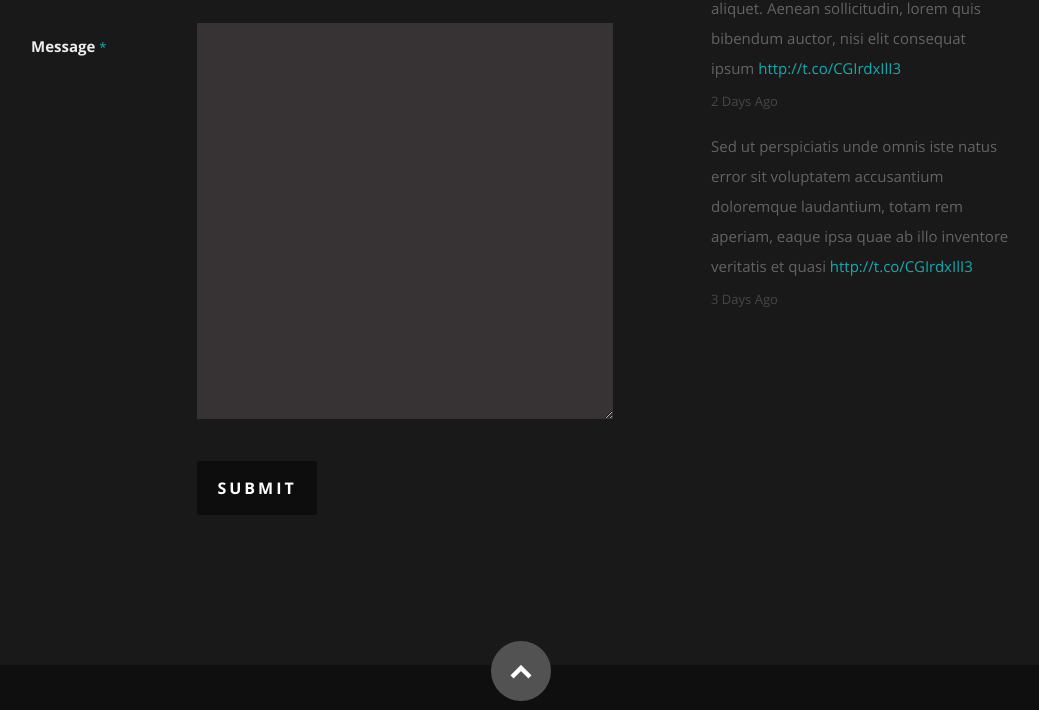
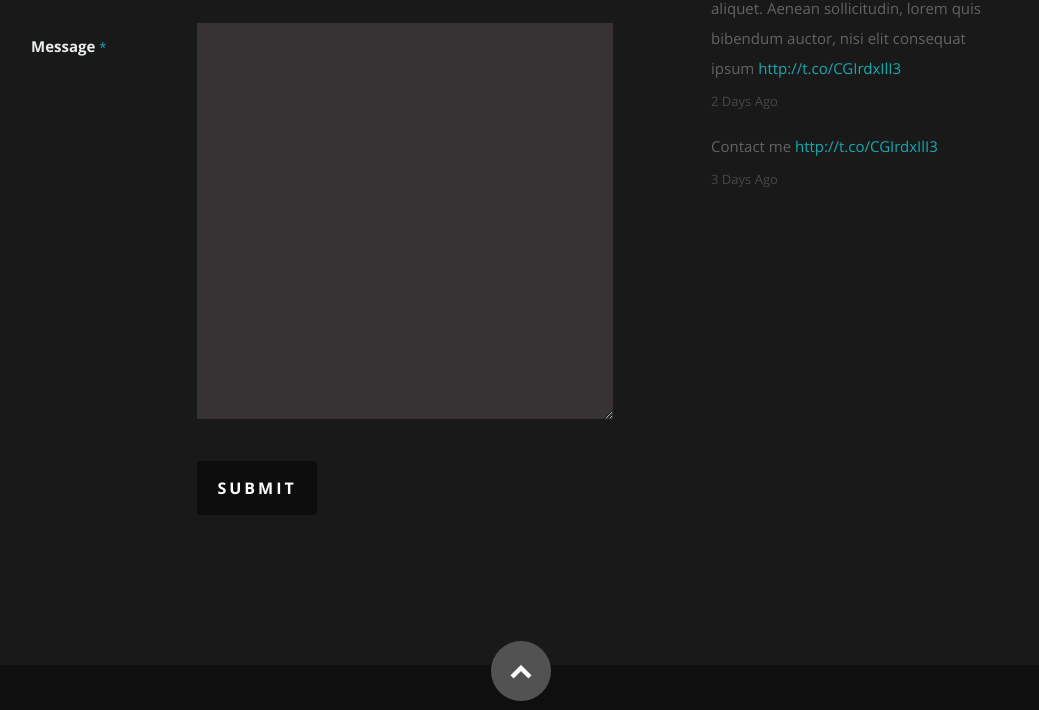
Before and after one commit to tusharbartakke/tusharbartakke.github.io, a plain HTML site: page index.html in a window 1280 px wide. Shown: the part 3653-4363 px from the top of the page, without its empty margins (119-1158 px from the left). Drawn offline with nearby package versions, Linux system fonts and the light colour scheme.

Commit message:
Update index.html

```diff
--- a/index.html
+++ b/index.html
@@ -418,8 +418,7 @@ Google Sheets, R language, SQL, Google BigQuery, Linux, Unix, and Git.
                      </li>
                      <li>
                         <span>
-                        Sed ut perspiciatis unde omnis iste natus error sit voluptatem accusantium doloremque laudantium, totam rem aperiam,
-                        eaque ipsa quae ab illo inventore veritatis et quasi
+                        Contact me
                         <a href="#">http://t.co/CGIrdxIlI3</a>
                         </span>
                         <b><a href="#">3 Days Ago</a></b>
```
